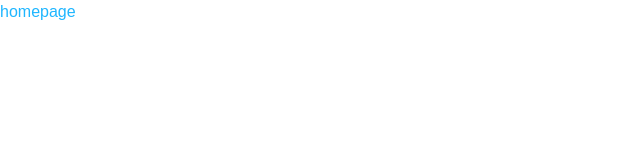
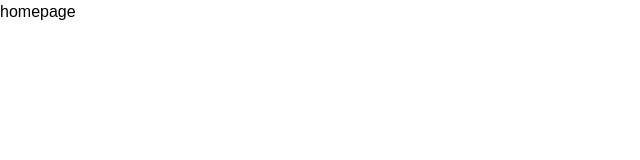
Before and after one commit to boyon99/TEAM-INTRO-FE, a Next.js app: page / in a window 1280 px wide. Shown: the top 160 px of the page, without its empty margins (0-640 px from the left). Built offline with nearby package versions, Linux system fonts and the light colour scheme.

Commit message:
feat: tailwind color 설정

```diff
--- a/tailwind.config.js
+++ b/tailwind.config.js
@@ -7,24 +7,83 @@ module.exports = {
   ],
   theme: {
     colors: {
-      blue: '#1fb6ff',
-      purple: '#7e5bef',
-      pink: '#ff49db',
-      orange: '#ff7849',
-      green: '#13ce66',
-      yellow: '#ffc82c',
-      'gray-dark': '#273444',
-      gray: '#8492a6',
-      'gray-light': '#d3dce6',
+      primary: {
+        1000: '#070622',
+        900: '#0F0E4D',
+        800: '#171579',
+        700: '#1F1DA4',
+        600: '#2824D0',
+        500: '#4B48DF',
+        400: '#7673E7',
+        300: '#A09FEE',
+        200: '#CBCAF6',
+        150: '#E0E0FA',
+        100: '#F6F6FD',
+      },
+      GrayScalePrimary: {
+        1000: '#121115',
+        900: '#292832',
+        800: '#403F4E',
+        700: '#57566A',
+        600: '#6E6D86',
+        550: '#7B7A93',
+        500: '#89889E',
+        400: '#A5A4B5',
+        350: '#B3B2C0',
+        300: '#C1C0CC',
+        250: '#CFCED7',
+        200: '#DDDCE3',
+        150: '#EAEAEE',
+        100: '#F8F8FA',
+      },
+      GrayScaleNeutral: {
+        1000: '#131313',
+        900: '#2D2D2D',
+        800: '#464646',
+        700: '#606060',
+        650: '#6D6D6D',
+        600: '#797979',
+        550: '#868686',
+        500: '#939393',
+        450: '#A0A0A0',
+        400: '#ACACAC',
+        350: '#B9B9B9',
+        300: '#C6C6C6',
+        250: '#D3D3D3',
+        200: '#DFDFDF',
+        150: '#ECECEC',
+        100: '#F9F9F9',
+      },
+      warning: {
+        1000: '#220606',
+        900: '#4D0E0E',
+        800: '#791515',
+        700: '#A41D1D',
+        600: '#D02424',
+        500: '#DF4B4B',
+        400: '#E77373',
+        300: '#EE9F9F',
+        200: '#F6CACA',
+        150: '#FAE0E0',
+        100: '#FDF6F6',
+      },
+      scuuess: {
+        800: '#091C0E',
+        700: '#12381C',
+        600: '#226A33',
+        500: '#2E9045',
+        400: '#47C464',
+        300: '#94DDA5',
+        200: '#CEEFD6',
+        100: '#F5FCF6',
+      }
     },
     fontFamily: {
       sans: ['Graphik', 'sans-serif'],
       serif: ['Merriweather', 'serif'],
     },
     screens: {
-      desktop: '1280px',
-      tablet: '768px',
-      mobile: '480px',
+      desktop: '1240px',
     },
     extend: {
       backgroundImage: {
```
